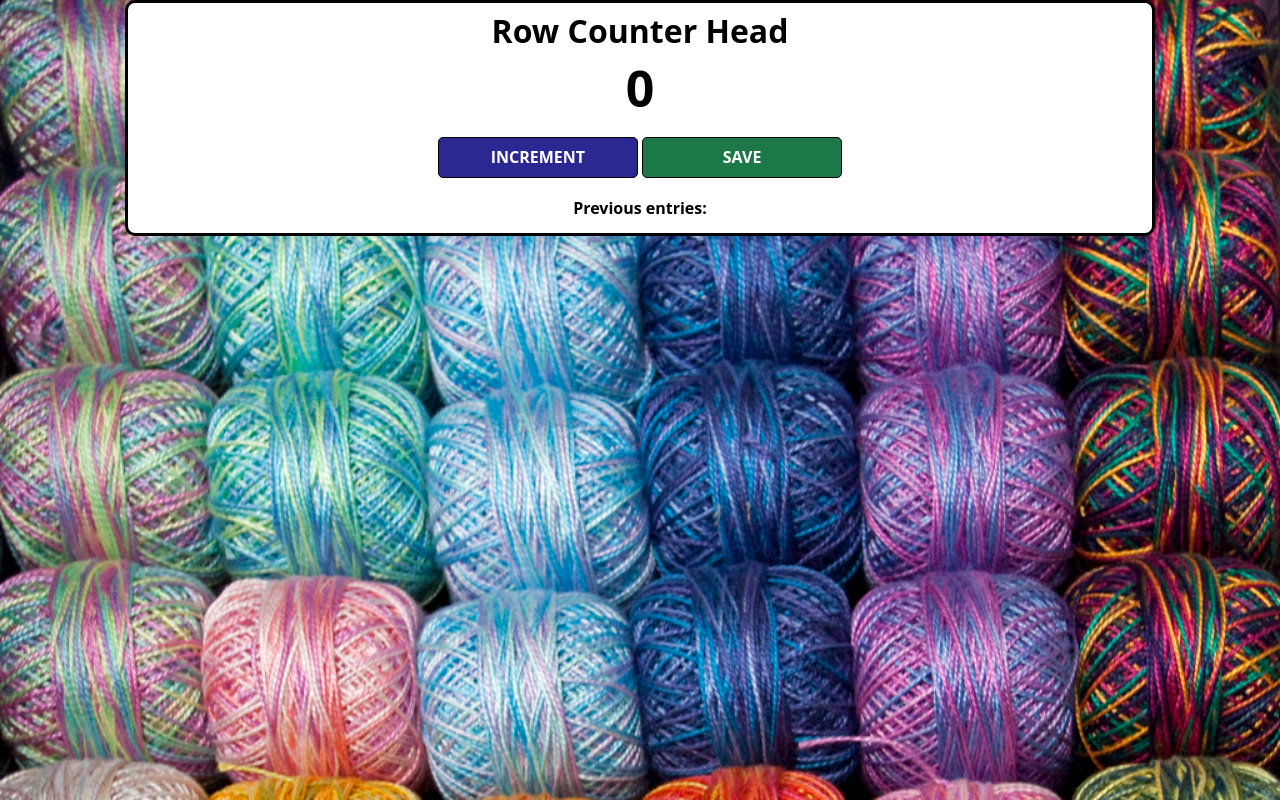
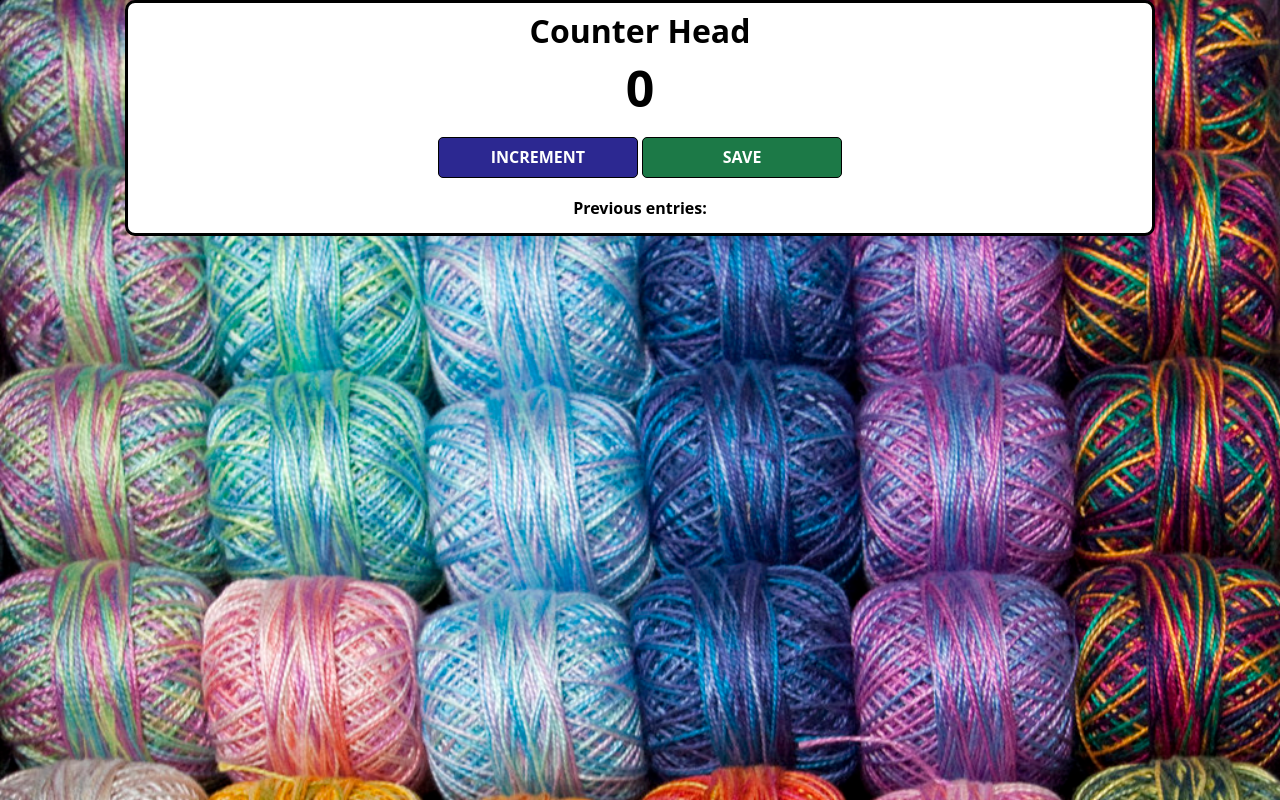
Before and after one commit to raj-meena/score, a plain HTML site: page index.html in a window 1280 px wide. Drawn offline with nearby package versions, Linux system fonts and the light colour scheme.

Commit message:
Updated Header Again

```diff
--- a/index.html
+++ b/index.html
@@ -7,7 +7,7 @@
 
 <body>
     <div class="container">
-        <h1>Row Counter Head</h1>
+        <h1>Counter Head</h1>
         <h2 id="count-el">0</h2>
         <button id="increment-btn" onclick="increment()">INCREMENT</button>
         <button id="save-btn" onclick="save()">SAVE</button>
```
